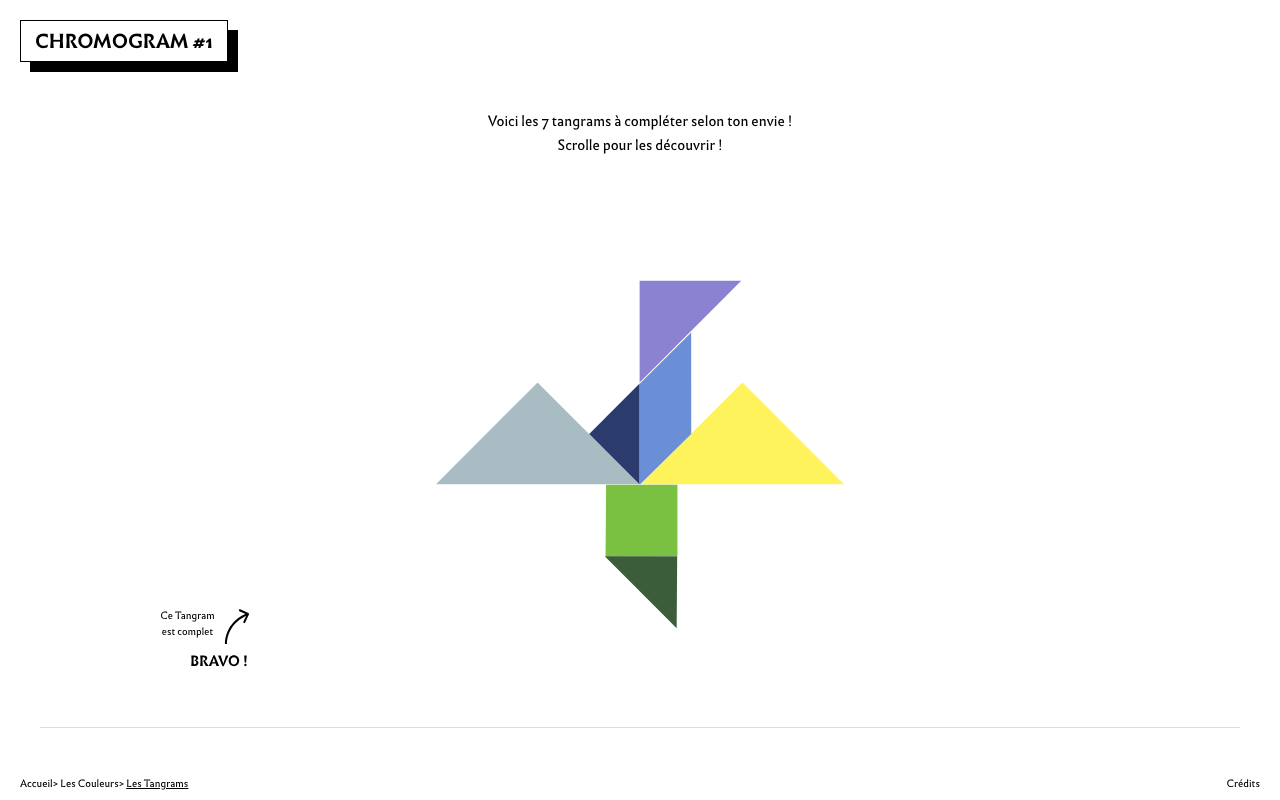
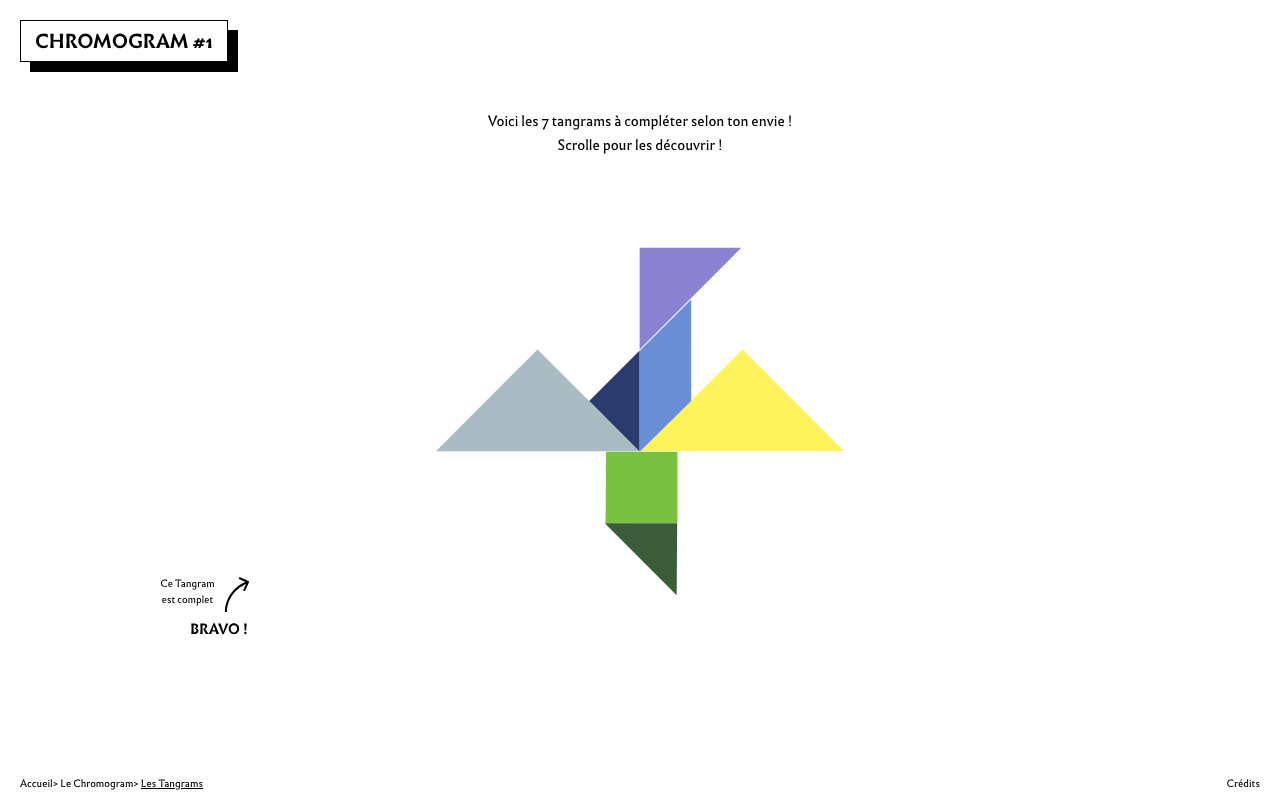
Before and after one commit to theopaolo/tangram-app, a SvelteKit app: page /puzzles in a window 1280 px wide. Shown: the top 800 px of the page. Built offline with nearby package versions, Linux system fonts and the light colour scheme.

Commit message:
centrer_premier_puzzle

```diff
--- a/src/routes/puzzles/+page.svelte
+++ b/src/routes/puzzles/+page.svelte
@@ -91,7 +91,7 @@
 
 	const breadcrumbItems = [
 		{ label: 'Accueil', href: '/home' },
-		{ label: 'Les Couleurs', href: '/start' },
+		{ label: 'Le Chromogram', href: '/start' },
 		{ label: 'Les Tangrams', current: true }
 	];
 
@@ -137,7 +137,7 @@
 
   .puzzle-card {
     padding: 20px;
-    margin-bottom: 40px;
+    /* margin-bottom: 40px; */
     display: flex;
     flex-direction: column;
     align-items: center;
@@ -149,9 +149,7 @@
     width: 100%;
     height: 550px;
     position: relative;
-    margin-bottom: 1rem;
     overflow: hidden;
-    background: #f2f2f2;
   }
 
   .puzzle-preview .tangram-piece {
@@ -203,7 +201,7 @@
   }
 
   .puzzle-card .status.incomplete {
-    background: #e0e0e0;
+    background: #fff;
     color: #666;
   }
   .complet_1{
@@ -245,17 +243,18 @@
 
 
 <!-- Puzzle Selection Screen -->
-<div class="p-5 mt-[90px]">
-  <div class="text-center">
+<!-- <div class="p-5 mt-[90px]"> -->
+  <div class="p-5">
+  <div class="text-center absolute top-[110px] m-auto left-0 right-0 z-1 ">
     <p>Voici les 7 tangrams à compléter selon ton envie !<br/>Scrolle pour les découvrir !</p>
   </div>
 
   <div class="flex flex-col">
     {#each puzzles as puzzle}
       {@const previewScale = calculatePreviewScale(puzzle.data)}
-      <div class="puzzle-card" onclick={() => selectPuzzle(puzzle.id)} role="button" tabindex="0"
+      <div class="puzzle-card h-svh border-[#ddd] border-b justify-center flex" onclick={() => selectPuzzle(puzzle.id)} role="button" tabindex="0"
            onkeydown={(e) => e.key === 'Enter' && selectPuzzle(puzzle.id)}>
-        <div class="puzzle-preview w-full !bg-white border-[#ddd] border-b">
+        <div class="puzzle-preview w-full">
           {#each puzzle.data as piece}
             {@const pieceData = PIECES_DATA_WITH_VIEWBOX[piece.id]}
             {@const previewPos = calculatePreviewPosition(piece, puzzle.data, previewScale)}
```
